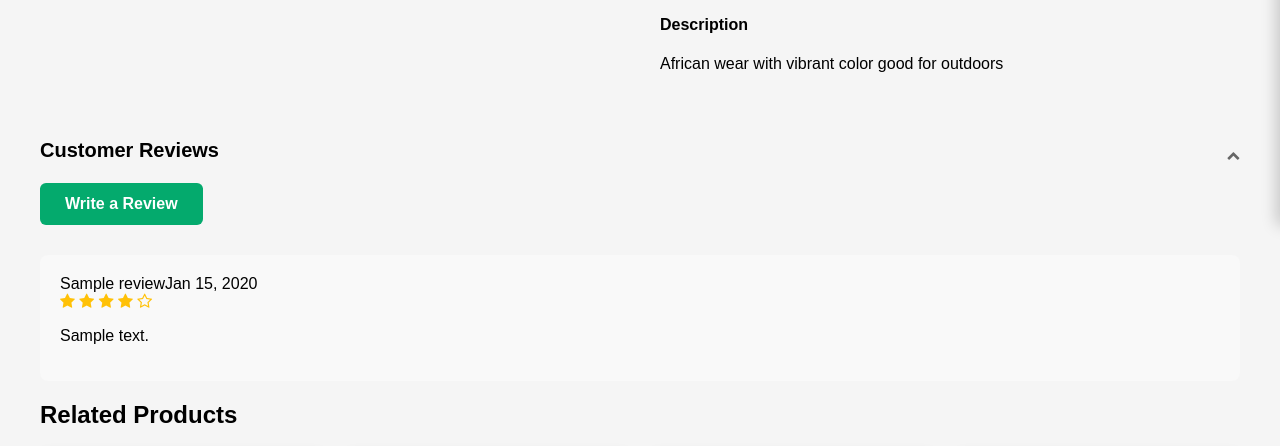
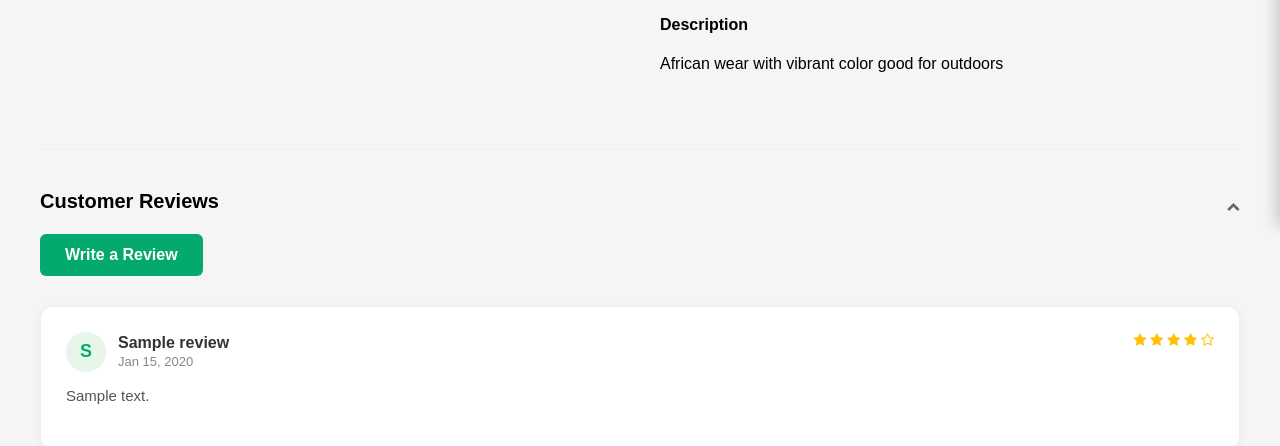
Before and after one commit to samuelkanyingi/FashionCommerce, a Django app: page /product/1/ in a window 1280 px wide. Shown: the part 575-1021 px from the top of the page. Run offline with Django 5.2, Linux system fonts and the light colour scheme; data comes from the database, SQL or seed files in the repository; tables that the repository leaves empty hold one stand-in row (values such as "Sample post"); some libraries are stand-ins or nearby versions.

Commit message:
Fix styling issues in review section"

```diff
--- a/shop/views.py
+++ b/shop/views.py
@@ -809,10 +809,21 @@ def product_detail(request, product_id):
     product = get_object_or_404(Product, id=product_id)
     cart = request.session.get("cart", [])
 
-    # Get related products (same category, excluding current product)
+    # Get related products (same subcategory first, then same category, excluding current product)
     related_products = Product.objects.filter(
-        category=product.category
+        subcategory__iexact=product.subcategory,
+        category__iexact=product.category
     ).exclude(id=product.id)[:4]
+
+    # If not enough in same subcategory, pad with items from same category
+    if related_products.count() < 4:
+        additional_count = 4 - related_products.count()
+        additional_products = Product.objects.filter(
+            category__iexact=product.category
+        ).exclude(
+            id__in=[product.id] + [p.id for p in related_products]
+        )[:additional_count]
+        related_products = list(related_products) + list(additional_products)
 
     # Get reviews from database
     reviews = Review.objects.filter(product=product).order_by("-created_at")
--- a/templates/shop/product_detail.html
+++ b/templates/shop/product_detail.html
@@ -16,8 +16,16 @@
     .quantity-controls button { width: 40px; height: 40px; border: none; background: #f5f5f5; cursor: pointer; font-size: 18px; }
     .quantity-controls input { width: 50px; height: 40px; border: none; text-align: center; font-size: 16px; }
     .add-to-cart-btn { background: #04aa6d; color: white; border: none; padding: 15px 40px; font-size: 16px; font-weight: 600; border-radius: 6px; cursor: pointer; margin-top: 20px; }
-    .review-card { background: #f9f9f9; padding: 20px; border-radius: 8px; margin-bottom: 15px; }
-    .review-rating { color: #ffc107; margin-bottom: 10px; }
+    .review-card { background: white; padding: 25px; border-radius: 12px; margin-bottom: 20px; box-shadow: 0 2px 10px rgba(0,0,0,0.05); border: 1px solid #eee; transition: transform 0.2s; }
+    .review-card:hover { transform: translateY(-2px); box-shadow: 0 4px 15px rgba(0,0,0,0.08); }
+    .review-header { display: flex; justify-content: space-between; align-items: flex-start; margin-bottom: 12px; }
+    .review-user-info { display: flex; align-items: center; gap: 12px; }
+    .review-avatar { width: 40px; height: 40px; background: #e8f5e9; color: #04aa6d; border-radius: 50%; display: flex; align-items: center; justify-content: center; font-weight: bold; font-size: 18px; text-transform: uppercase; }
+    .review-name { font-weight: 700; color: #333; display: block; font-size: 16px; }
+    .review-date { color: #888; font-size: 13px; display: block; margin-top: 2px; }
+    .review-rating { color: #ffc107; font-size: 14px; }
+    .review-comment { color: #555; line-height: 1.6; font-size: 15px; margin-top: 10px; }
+    .reviews-section { margin-top: 60px; padding-top: 40px; border-top: 1px solid #eee; }
     .related-grid { display: grid; grid-template-columns: repeat(4, 1fr); gap: 20px; }
     .product-card-modern { border: 1px solid #eee; border-radius: 8px; overflow: hidden; }
     .product-image-wrapper img { width: 100%; height: 200px; object-fit: cover; }
@@ -128,13 +136,23 @@
 
     {% for review in reviews %}
     <div class="review-card">
-        <div class="review-header"><span class="review-name">{{ review.name }}</span><span class="review-date">{{ review.created_at|date:"M d, Y" }}</span></div>
+        <div class="review-header">
+            <div class="review-user-info">
+                <div class="review-avatar">
+                    {{ review.name|slice:":1" }}
+                </div>
+                <div>
+                    <span class="review-name">{{ review.name }}</span>
+                    <span class="review-date">{{ review.created_at|date:"M d, Y" }}</span>
+                </div>
+            </div>
             <div class="review-rating">
                 {% if review.rating >= 1 %}<i class="fa fa-star"></i>{% else %}<i class="fa fa-star-o"></i>{% endif %}
                 {% if review.rating >= 2 %}<i class="fa fa-star"></i>{% else %}<i class="fa fa-star-o"></i>{% endif %}
                 {% if review.rating >= 3 %}<i class="fa fa-star"></i>{% else %}<i class="fa fa-star-o"></i>{% endif %}
                 {% if review.rating >= 4 %}<i class="fa fa-star"></i>{% else %}<i class="fa fa-star-o"></i>{% endif %}
                 {% if review.rating >= 5 %}<i class="fa fa-star"></i>{% else %}<i class="fa fa-star-o"></i>{% endif %}
+            </div>
         </div>
         <p class="review-comment">{{ review.comment }}</p>
     </div>
```
Lines whose indentation alone changed are shown as unchanged.
